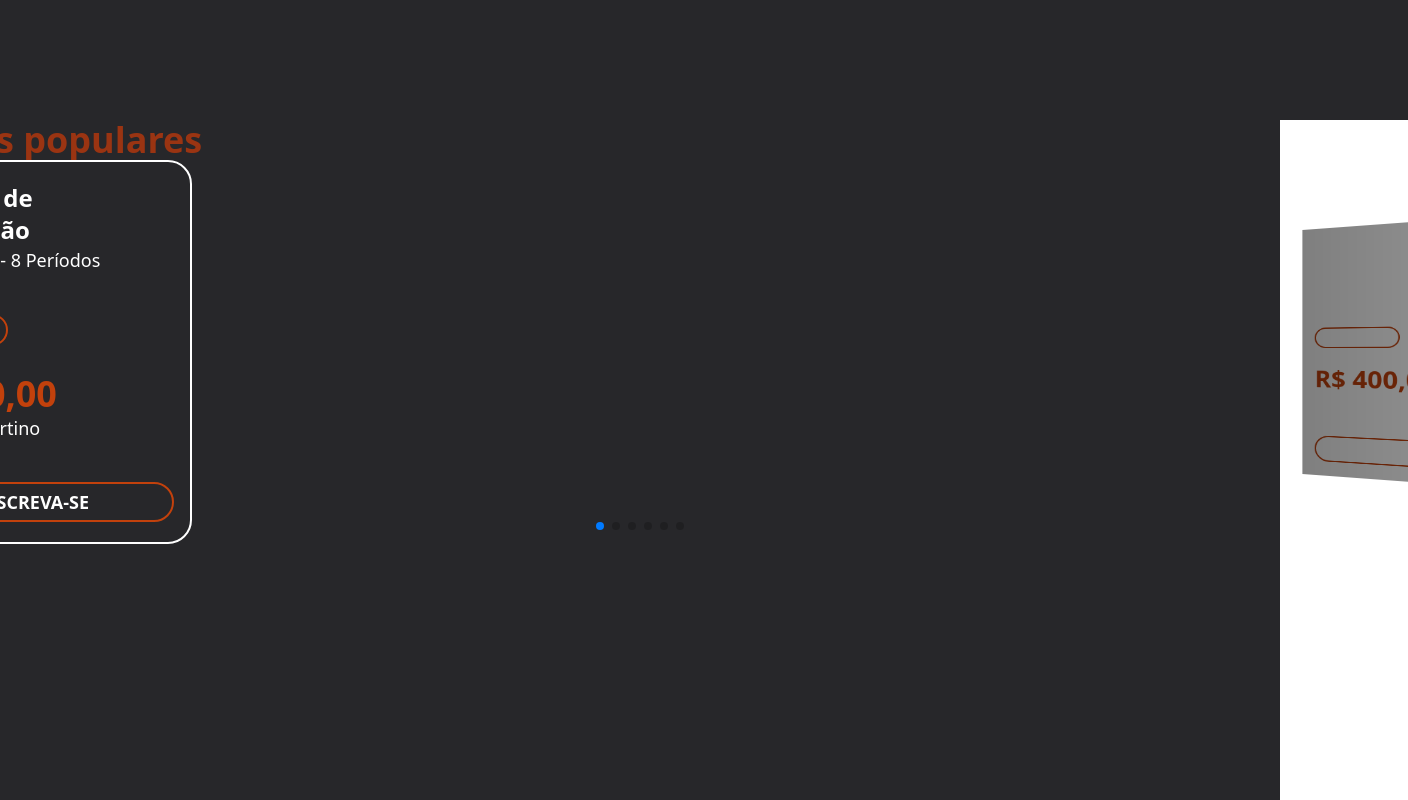
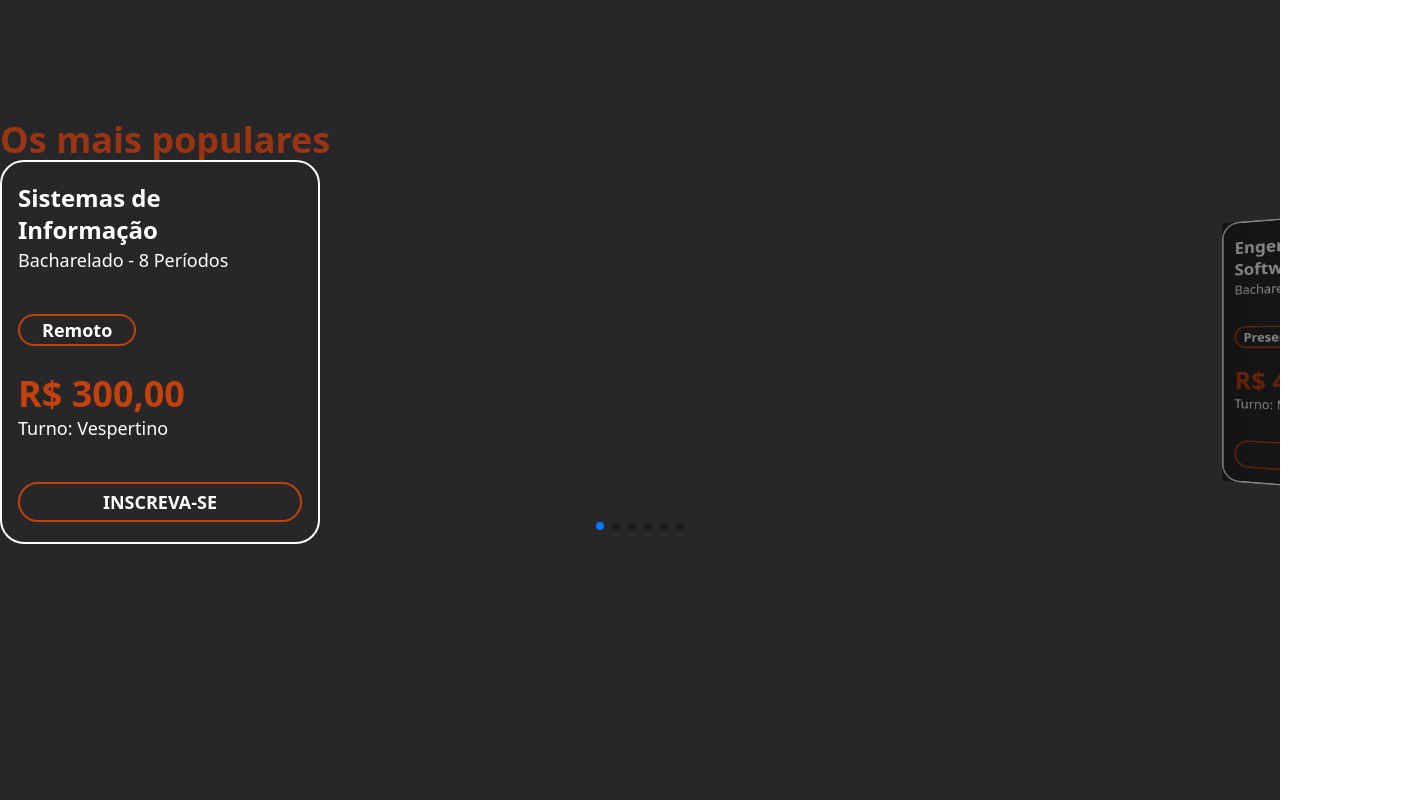
Before and after one commit to camillaalves12/StudentHub, a React (Vite) app: page / in a window 1280 px wide. Shown: the part 680-1480 px from the top of the page, 1408 px wide, since content can reach past the window. Built offline with nearby package versions, Linux system fonts and the light colour scheme.

Commit message:
style: modifiquei o width do container.

```diff
--- a/src/pages/PageCards.jsx
+++ b/src/pages/PageCards.jsx
@@ -11,7 +11,7 @@ import Card from '../components/Card/Card'
 
 export default function PageCards() {
   return (
-    <div className="mx-auto h-screen w-full max-w-screen-2xl">
+    <div className="mx-auto h-screen w-full max-w-screen-xl">
       <p className="text-4xl font-bold text-orange-800">Os mais populares</p>
       <Swiper
         effect={'coverflow'}
```
